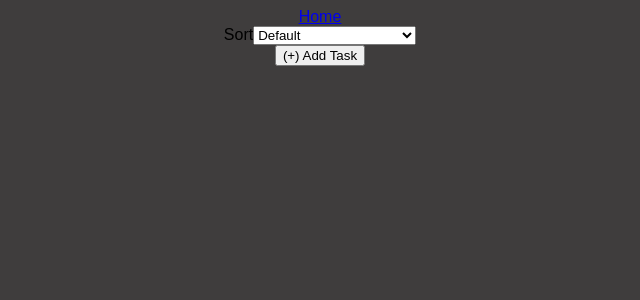
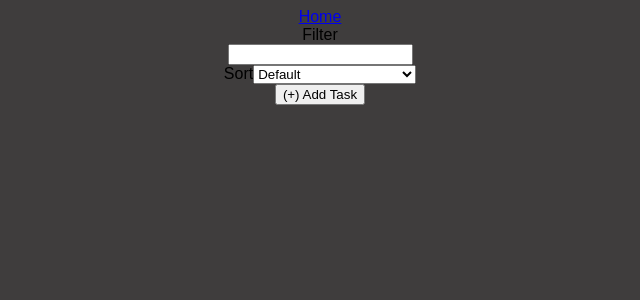
Before and after one commit to ellischung/todo-app, a React (Create React App) app: page / in a window 1280 px wide. Shown: the top 300 px of the page, without its empty margins (320-960 px from the left). Built offline with nearby package versions, Linux system fonts and the light colour scheme.

Commit message:
filter by search query working

```diff
--- /dev/null
+++ b/src/components/Filter.jsx
@@ -0,0 +1,30 @@
+import React from "react";
+import { useTodo } from "../contexts/todoContext";
+
+function Filter() {
+  const { search, setSearch, filterTodos } = useTodo();
+  const handleChange = (e) => {
+    setSearch(e.target.value);
+  };
+
+  const handleSubmit = (e) => {
+    e.preventDefault();
+    filterTodos(search);
+  };
+
+  return (
+    <div>
+      <label>Filter</label>
+      <form onSubmit={handleSubmit}>
+        <input
+          type="text"
+          className="input"
+          name="filter"
+          onChange={handleChange}
+        />
+      </form>
+    </div>
+  );
+}
+
+export default Filter;
--- a/src/components/SortDropdown.jsx
+++ b/src/components/SortDropdown.jsx
@@ -2,7 +2,7 @@ import React from "react";
 import { useTodo } from "../contexts/todoContext";
 
 function SortDropdown() {
-  const { setSortBy } = useTodo();
+  const { sortBy, setSortBy } = useTodo();
   const handleChange = (e) => {
     setSortBy(e.target.value);
   };
@@ -10,7 +10,7 @@ function SortDropdown() {
   return (
     <div>
       <label>Sort</label>
-      <select id="sort" defaultValue="default" onChange={handleChange}>
+      <select id="sort" defaultValue={sortBy} onChange={handleChange}>
         <option value="default">Default</option>
         <option value="+priority">Ascending Priority</option>
         <option value="-priority">Descending Priority</option>
--- a/src/contexts/todoContext.js
+++ b/src/contexts/todoContext.js
@@ -1,4 +1,4 @@
-import { createContext, useState, useContext } from "react";
+import { createContext, useState, useContext, useEffect } from "react";
 import { useParams } from "react-router-dom";
 import { uid } from "uid";
 
@@ -20,6 +20,7 @@ export const TodoProvider = ({ children }) => {
   const [todo, setTodo] = useState(initialValues);
   const [todos, setTodos] = useState([]);
   const [sortBy, setSortBy] = useState("default");
+  const [search, setSearch] = useState("");
 
   const sortingFunctions = {
     default: (a, b) => 0,
@@ -32,6 +33,17 @@ export const TodoProvider = ({ children }) => {
   };
 
   const sortedTodos = [...todos].sort(sortingFunctions[sortBy]);
+
+  // useEffect(() => {
+  //   const storedTodos = JSON.parse(localStorage.getItem("todos")) || [];
+  //   setTodos(storedTodos);
+  //   console.log("Data loaded from local storage:", storedTodos);
+  // }, []);
+
+  // useEffect(() => {
+  //   localStorage.setItem("todos", JSON.stringify(todos));
+  //   console.log("Data saved to local storage:", todos);
+  // }, [todos]);
 
   const addTodo = (todo) => {
     const newTodos = [...todos, { ...todo, id: uid() }];
@@ -62,20 +74,28 @@ export const TodoProvider = ({ children }) => {
     );
   };
 
+  const filterTodos = (input) => {
+    setTodos((todos) => todos.filter((todo) => todo.name === input));
+  };
+
   return (
     <TodoContext.Provider
       value={{
         initialValues,
         todo,
         setTodo,
+        sortBy,
+        setSortBy,
         todos,
         sortedTodos,
-        setSortBy,
+        search,
+        setSearch,
         addTodo,
         completeTodo,
         removeTodo,
         getTodo,
         editTodo,
+        filterTodos,
       }}
     >
       {children}
--- a/src/pages/Todos.jsx
+++ b/src/pages/Todos.jsx
@@ -1,13 +1,15 @@
 import Todo from "../components/Todo";
 import SortDropdown from "../components/SortDropdown";
+import Filter from "../components/Filter";
 import { useTodo } from "../contexts/todoContext";
 import { Link } from "react-router-dom";
 
 const Todos = () => {
-  const { todos, sortedTodos } = useTodo();
+  const { sortedTodos } = useTodo();
 
   return (
     <div className="todo-list">
+      <Filter />
       <SortDropdown />
       {sortedTodos.map((todo) => (
         <Todo key={todo.id} todo={todo} />
```
